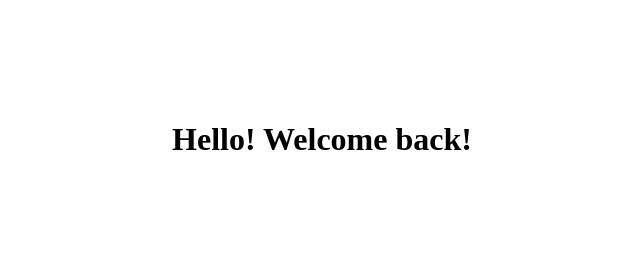
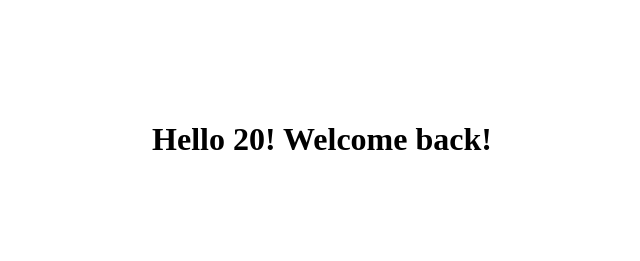
Before and after one commit to twentydzh/twentydzh.github.io, a plain HTML site: page index.html in a window 1280 px wide. Shown: the whole page, without its empty margins (318-958 px from the left). Drawn offline with Linux system fonts and the light colour scheme.

Commit message:
Update index.html

```diff
--- a/index.html
+++ b/index.html
@@ -7,7 +7,7 @@
 </head>
 <body>
     <center>
-        <h1 style="padding:100px">Hello! Welcome back!</h1>
+        <h1 style="padding:100px">Hello 20! Welcome back!</h1>
     </center>
 </body>
 </html>
```
